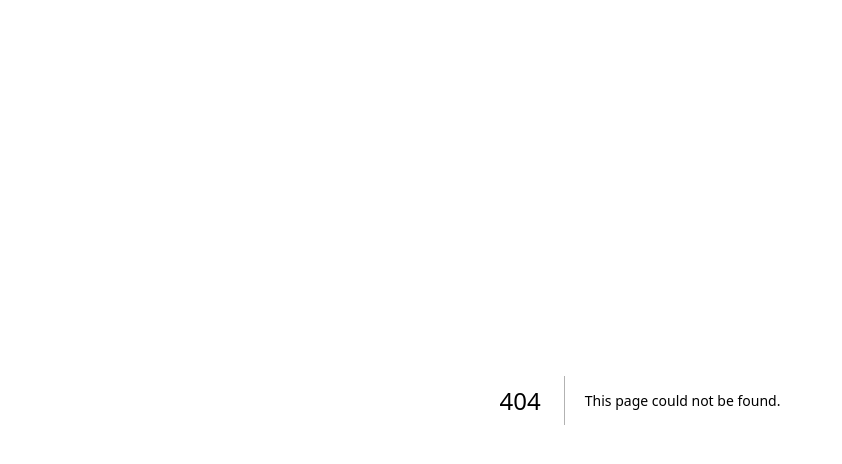
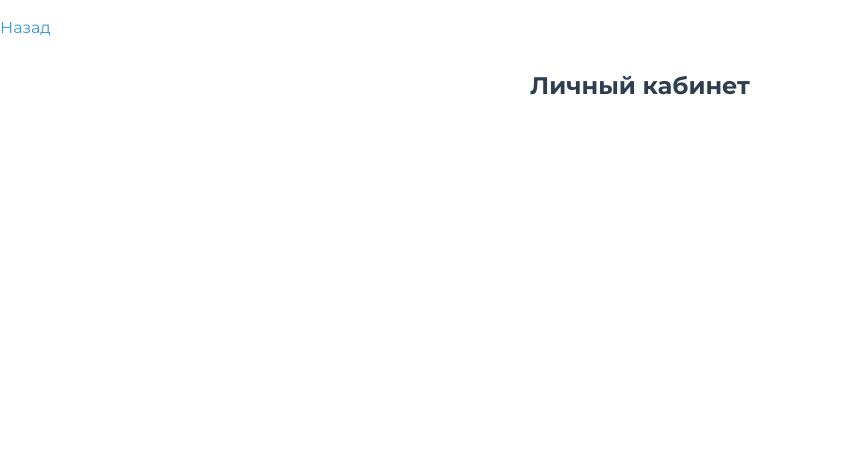
Before and after one commit to Segaoneboy/vuzhelp, a Next.js app: page /myvuz in a window 1280 px wide. Before the commit this address had no page. Shown: the top 464 px of the page, without its empty margins (0-842 px from the left). Built offline with nearby package versions, Linux system fonts and the light colour scheme.

Commit message:
Добавлена кнопка на страницу вузов

```diff
--- a/src/app/auth/page.tsx
+++ b/src/app/auth/page.tsx
@@ -24,7 +24,7 @@ export default function Auth() {
                                 placeholder="Ваш ID"
                             />
                         </div>
-
+                    </form>
                     <div className="flex flex-col space-y-4 items-center mt-[18px]">
                         <button
                             onClick={() => router.push('/profile')}
@@ -33,7 +33,6 @@ export default function Auth() {
                             Зарегистрироваться
                         </button>
                     </div>
-                    </form>
                     <div className="flex items-center justify-center mt-[18px]">
                         <p className="montserrat-text text-[16px] text-[#34495E] font-bold">Есть аккаунт?</p>
                         <button onClick={() => router.push("/")}
--- a/src/app/myVuz/page.tsx
+++ /dev/null
@@ -1,11 +0,0 @@
-import React from 'react';
-
-const Page = () => {
-    return (
-        <div>
-
-        </div>
-    );
-};
-
-export default Page;
--- /dev/null
+++ b/src/app/myvuz/page.tsx
@@ -0,0 +1,12 @@
+import React from 'react';
+
+const myvuz = () => {
+    return (
+        <div>
+            <button className="pt-[16px] text-[#3498DB] ">Назад</button>
+            <h2 className="pt-[30px] text-[#2C3E50] text-2xl font-bold text-center">Личный кабинет</h2>
+        </div>
+    );
+};
+
+export default myvuz;
--- a/src/app/profile/page.tsx
+++ b/src/app/profile/page.tsx
@@ -1,4 +1,6 @@
 'use client';
+import {router} from "next/client";
+
 export const dynamic = 'force-dynamic';
 
 import { useTelegram } from "@/providers/TelegramProviders";
@@ -23,6 +25,12 @@ export default function Profile() {
                     </p>
                 </div>
             </div>
+            <button
+                onClick={() => router.push('/myvuz')}
+                className="montserrat-text w-[95%] h-[50px] text-white bg-[#3498DB] rounded-[20px] text-xs font-bold"
+            >
+                Мои вузы
+            </button>
         </div>
     );
 }
```
Lines whose indentation alone changed are shown as unchanged.
